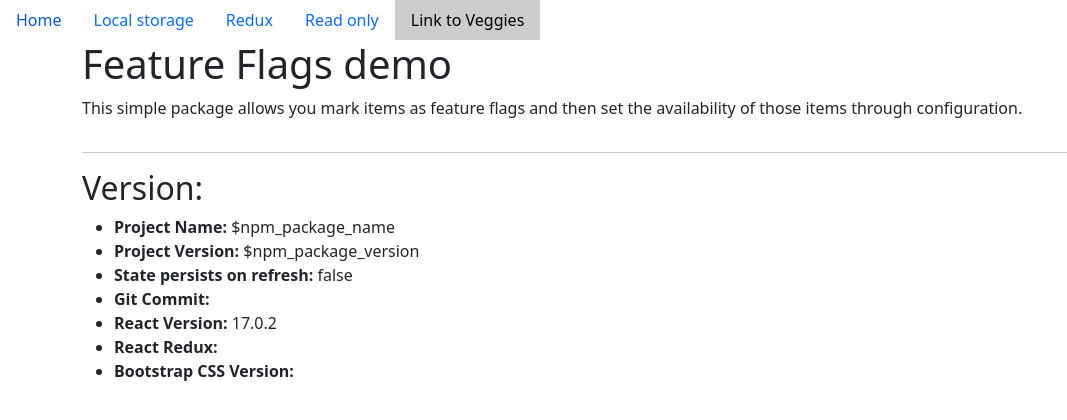
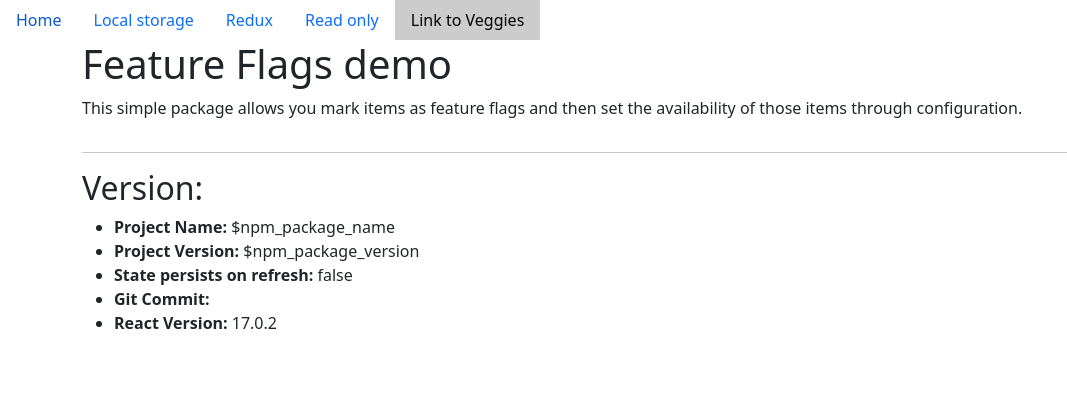
Before and after one commit to mydobie/featureFlags, a React (Create React App) app: page / in a window 1280 px wide. Shown: the top 420 px of the page, without its empty margins (0-1067 px from the left). Built offline with nearby package versions, Linux system fonts and the light colour scheme; no server answers.

Commit message:
Remove version from home

```diff
--- a/src/pages/Home.tsx
+++ b/src/pages/Home.tsx
@@ -1,16 +1,7 @@
 /* eslint-disable no-console */
 import React, { ReactElement } from 'react';
-import { useGetVersions } from '../js/hooks';
 
-const Home = (): ReactElement => {
-  const [versions, loadVersions] = useGetVersions();
-
-  React.useEffect(() => {
-    loadVersions();
-    // eslint-disable-next-line react-hooks/exhaustive-deps
-  }, []);
-
-  return (
+const Home = (): ReactElement => (
   <div className='container'>
     <div className='row'>
       <div className='col'>
@@ -48,21 +39,10 @@ const Home = (): ReactElement => {
             <strong>React Version: </strong>
             {React.version}
           </li>
-            <li>
-              <strong>React Redux: </strong>
-              {/*  @ts-ignore */}
-              {versions['react-redux']}
-            </li>
-            <li>
-              <strong>Bootstrap CSS Version: </strong>
-              {/*  @ts-ignore */}
-              {versions.bootstrap}
-            </li>
         </ul>
       </div>
     </div>
   </div>
 );
-};
 
 export default Home;
```
Lines whose indentation alone changed are shown as unchanged.
